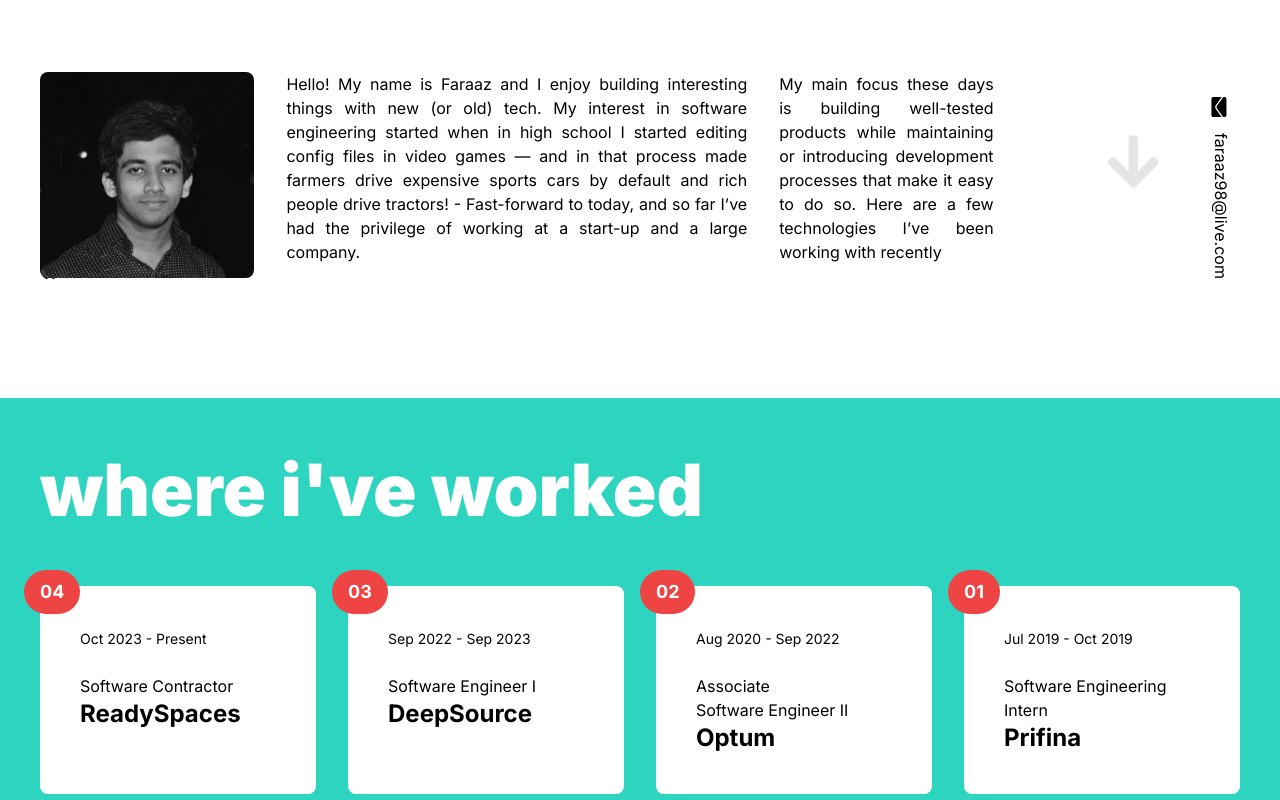
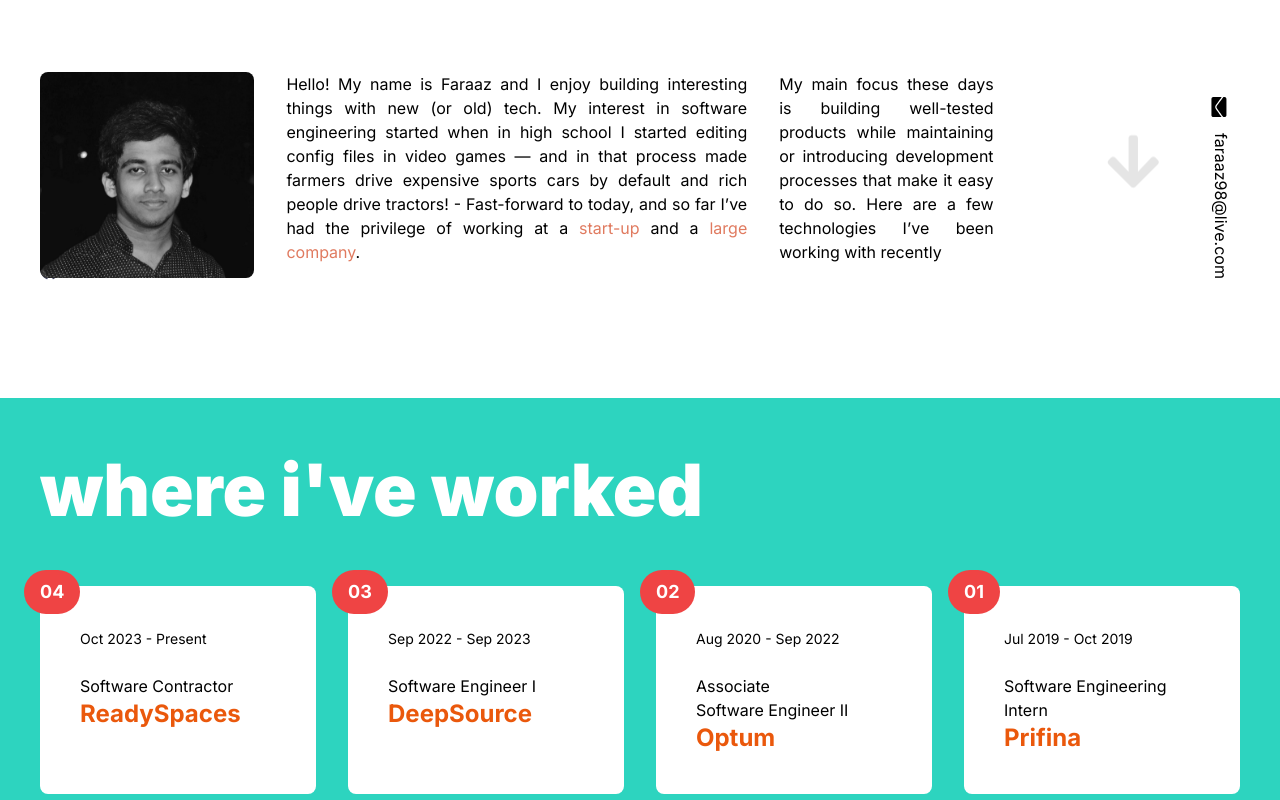
Before and after one commit to faraazahmad/faraazahmad.github.io, a React (Vite) app: page / in a window 1280 px wide. Shown: the part 480-1280 px from the top of the page. Built offline with nearby package versions, Linux system fonts and the light colour scheme.

Commit message:
fix: colors

```diff
--- a/src/App.tsx
+++ b/src/App.tsx
@@ -6,8 +6,6 @@ import Projects from "./pages/Projects";
 import BlogPosts from "./pages/BlogPosts";
 import Footer from "./pages/Footer";
 
-import Social from "./components/Social";
-import Email from "./components/Email";
 import Top from "./components/Top";
 
 import "./App.css";
@@ -21,7 +19,7 @@ function App() {
   });
 
   return (
-    <div className="bg-white">
+    <div>
       <div className="bg-white min-h-screen">
         <Navbar />
         <Intro />
--- a/src/pages/Experience.tsx
+++ b/src/pages/Experience.tsx
@@ -20,7 +20,7 @@ function Experience() {
 						<a
 							target="_blank"
 							href="https://readyspaces.com"
-							className="text-terracotta font-bold"
+							className="text-orange-600 font-bold"
 						>
 							<h3 className="text-2xl">
 								ReadySpaces
@@ -40,7 +40,7 @@ function Experience() {
 						<a
 							target="_blank"
 							href="https://deepsource.com"
-							className="text-terracotta font-bold"
+							className="text-orange-600 font-bold"
 						>
 							<h3 className="text-2xl">
 								DeepSource
@@ -60,7 +60,7 @@ function Experience() {
 						<a
 							target="_blank"
 							href="https://optum.com"
-							className="text-terracotta font-bold"
+							className="text-orange-600 font-bold"
 						>
 							<h3 className="text-2xl">
 								Optum
@@ -80,7 +80,7 @@ function Experience() {
 						<a
 							target="_blank"
 							href="https://prifina.com"
-							className="text-terracotta font-bold"
+							className="text-orange-600 font-bold"
 						>
 							<h3 className="text-2xl">
 								Prifina
--- a/tailwind.config.js
+++ b/tailwind.config.js
@@ -5,8 +5,28 @@ module.exports = {
     './public/**/*.html',
     './src/**/*.{js,jsx,ts,tsx,vue}',
   ],
+  darkMode: false, // or 'media' or 'class'
   theme: {
     extend: {
+      colors: {
+        // honeydew: '#F1FAEE',
+        // prussian: '#1D3557',
+        // celadon: '#457B9D',
+        // powder: '#A8DADC',
+        // imperial: '#E63946',
+        terracotta: '#E07A5F',
+        eggshell: '#f4f1de',
+        independence: '#3D405B',
+        champagne: {
+          200: '#F5DBB0',
+          500: '#F2CC8F',
+          800: '#D9B780',
+        },
+        greensheen: {
+          100: '#A6C9B8',
+          500: '#81B29A',
+        }
+      }
     },
   },
   variants: {
```
